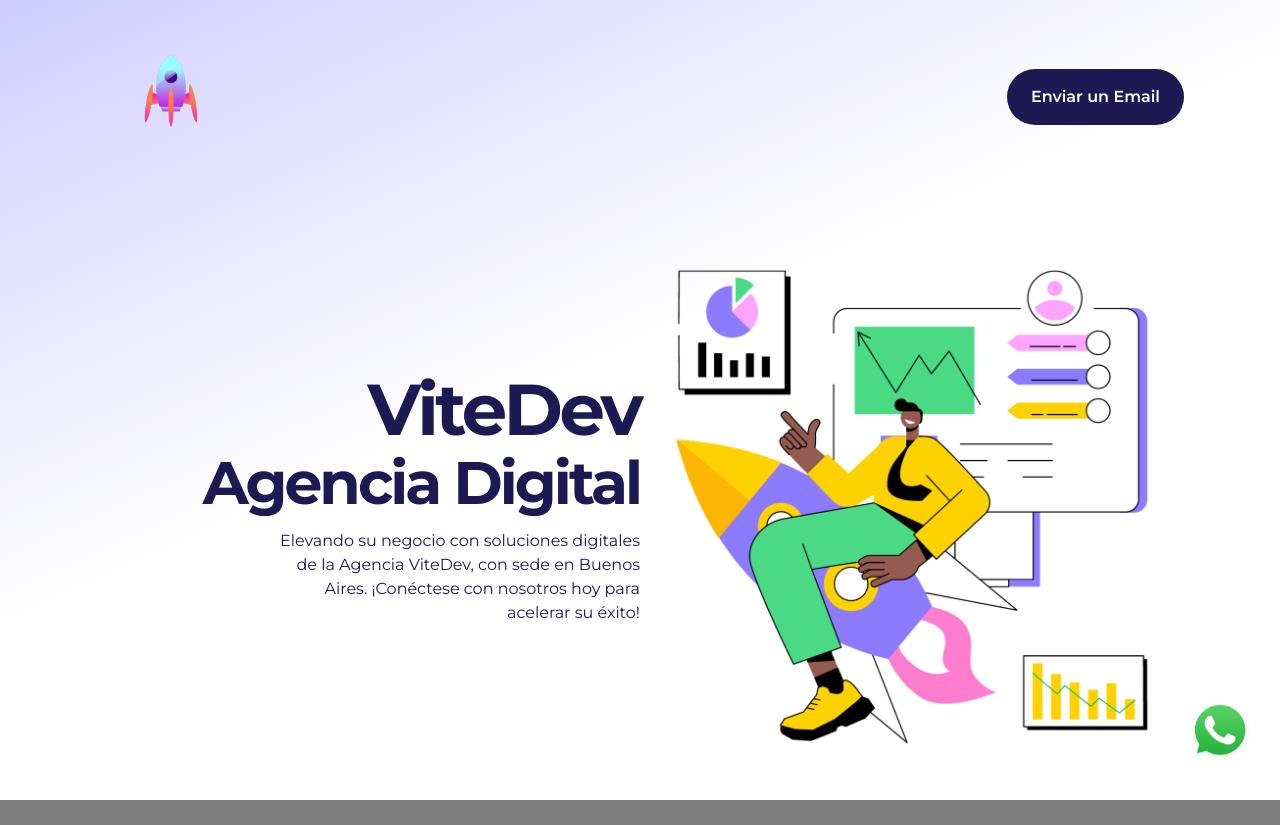
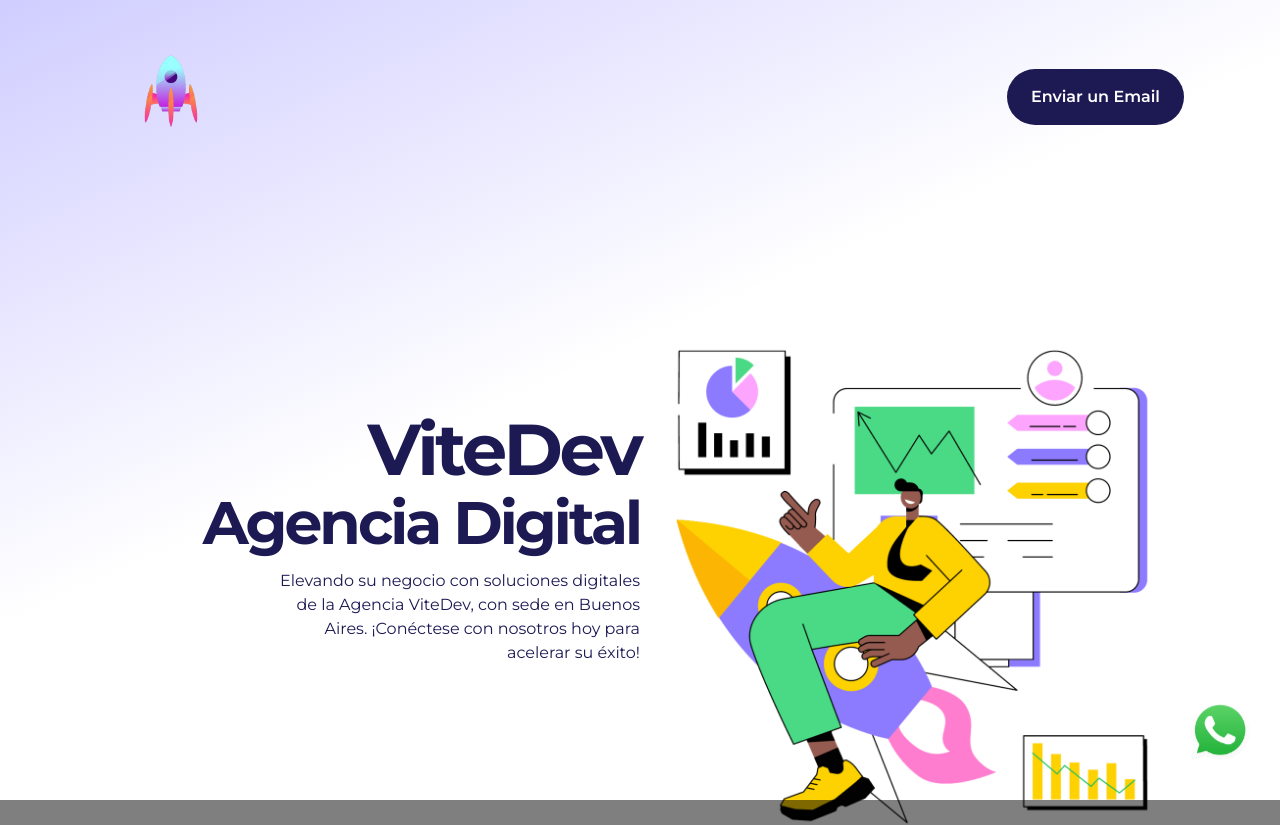
Before and after one commit to Ntarchini99/vitedev-agencia, a React (Vite) app: page / in a window 1280 px wide. Shown: the top 825 px of the page. Built offline with nearby package versions, Linux system fonts and the light colour scheme; a web font is replaced by a local one.

Commit message:
chore: Update styles and images in Hero component

```diff
--- a/src/components/Hero.jsx
+++ b/src/components/Hero.jsx
@@ -94,7 +94,7 @@ export const Hero = () => {
                         <div className='sm:w-3/5'></div>
                     </div>
                 </div>
-                <div className='sm:w-1/2 2xs:hidden sm:flex'>
+                <div className='sm:w-1/2 2xs sm:flex mt-20'>
                     <img src={hero} alt="hero" className='w-[90%] bg-cover hero' />
                 </div>
             </div>
```
